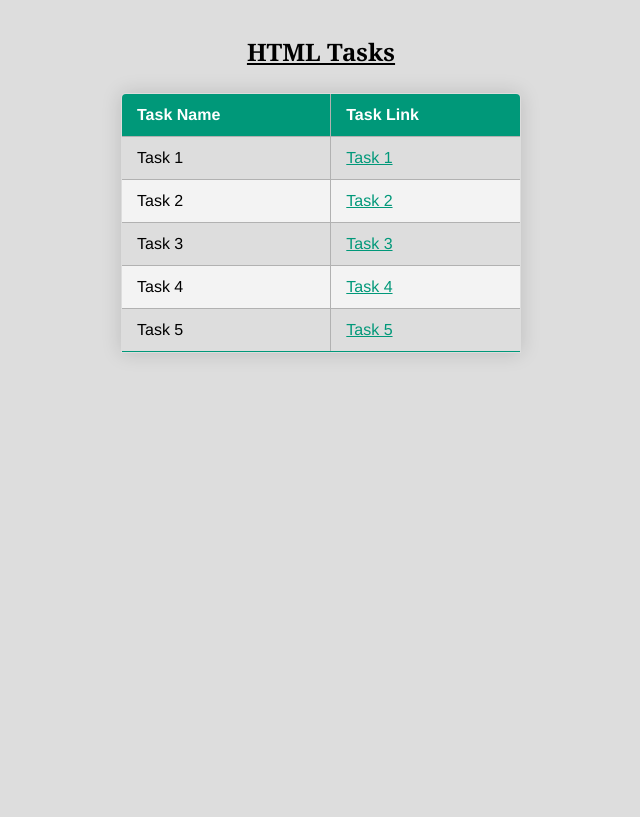
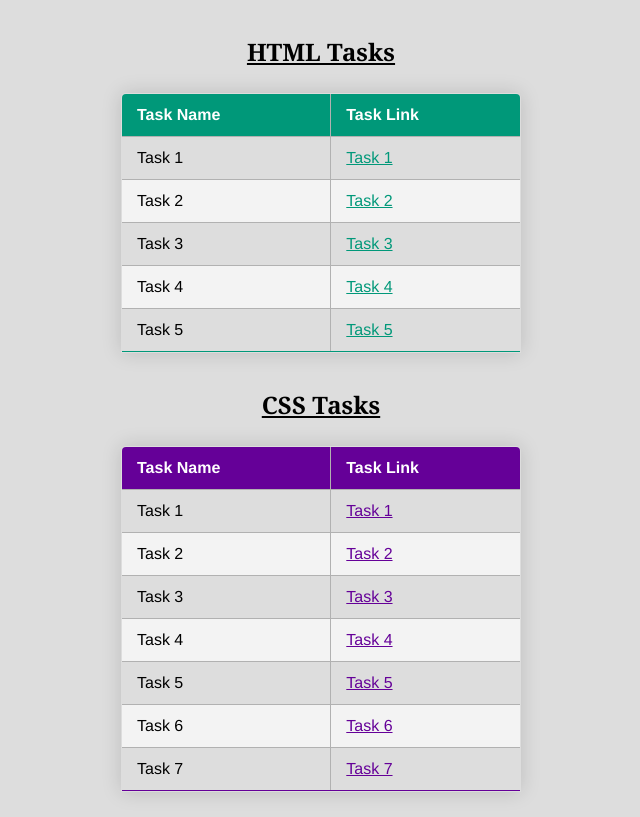
Before and after one commit to Nikhilsingh28/Ethnus-Internship, a plain HTML site: page index.html in a window 1280 px wide. Shown: the whole page, without its empty margins (319-959 px from the left). Drawn offline with Linux system fonts and the light colour scheme.

Commit message:
Update index.html

```diff
--- a/index.html
+++ b/index.html
@@ -45,5 +45,56 @@
         </tr>
       </tbody>
       </table>
+     <h2><u>CSS Tasks</u></h2>
+
+    <table class="ct">
+      <thead>
+
+        <tr>
+            <th>Task Name</th>
+            <th>Task Link</th>
+        </tr>
+
+      </thead>
+
+      <tbody>
+
+        <tr class="cr">
+            <td>Task 1</td>
+            <td> <a href="CSS-Tasks/Task_1.html" target="_blank">Task 1</a></td>
+        </tr>
+
+        <tr class="cr">
+            <td>Task 2</td>
+            <td> <a href="CSS-Tasks/Task_2.html" target="_blank">Task 2</a></td>
+        </tr>
+
+        <tr class="cr">
+            <td>Task 3</td>
+            <td> <a href="CSS-Tasks/Task_3.html" target="_blank">Task 3</a></td>
+        </tr>
+
+        <tr class="cr">
+            <td>Task 4</td>
+            <td> <a href="CSS-Tasks/Task_4.html" target="_blank">Task 4</a></td>
+        </tr>
+
+        <tr class="cr">
+            <td>Task 5</td>
+            <td> <a href="CSS-Tasks/Task_5.html" target="_blank">Task 5</a></td>
+        </tr>
+
+        <tr class="cr">
+          <td>Task 6</td>
+          <td> <a href="CSS-Tasks/Task_6.html" target="_blank">Task 6</a></td>
+      </tr>
+
+      <tr class="cr">
+        <td>Task 7</td>
+        <td> <a href="CSS-Tasks/Task_7.html" target="_blank">Task 7</a></td>
+    </tr>
+
+      </tbody>
+    </table>
 </body>
 </html>
```
